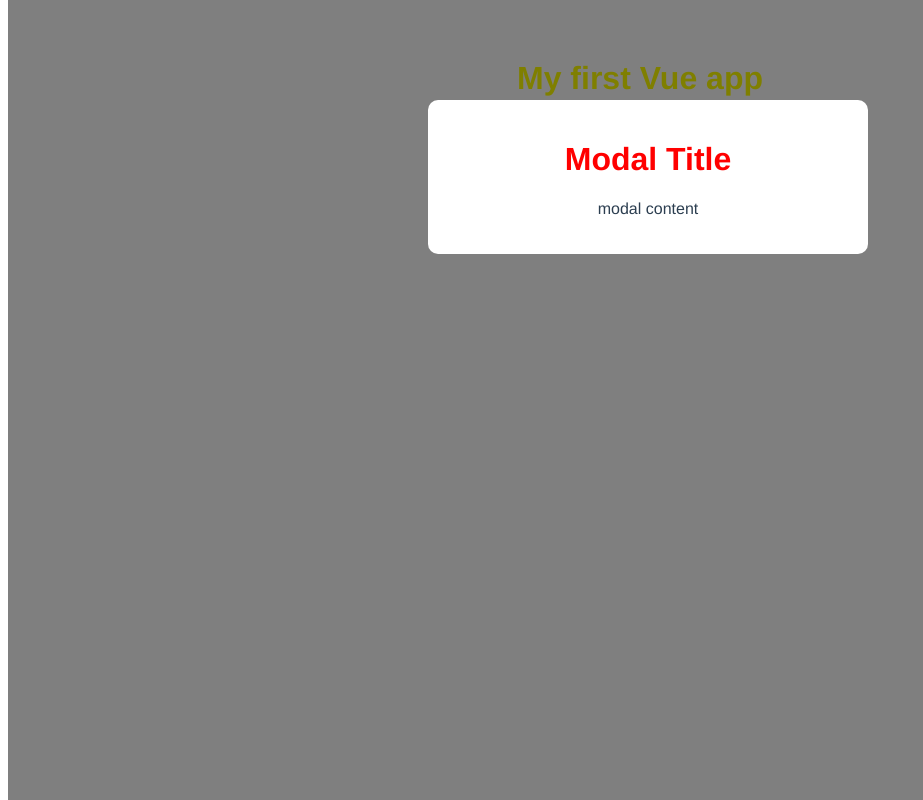
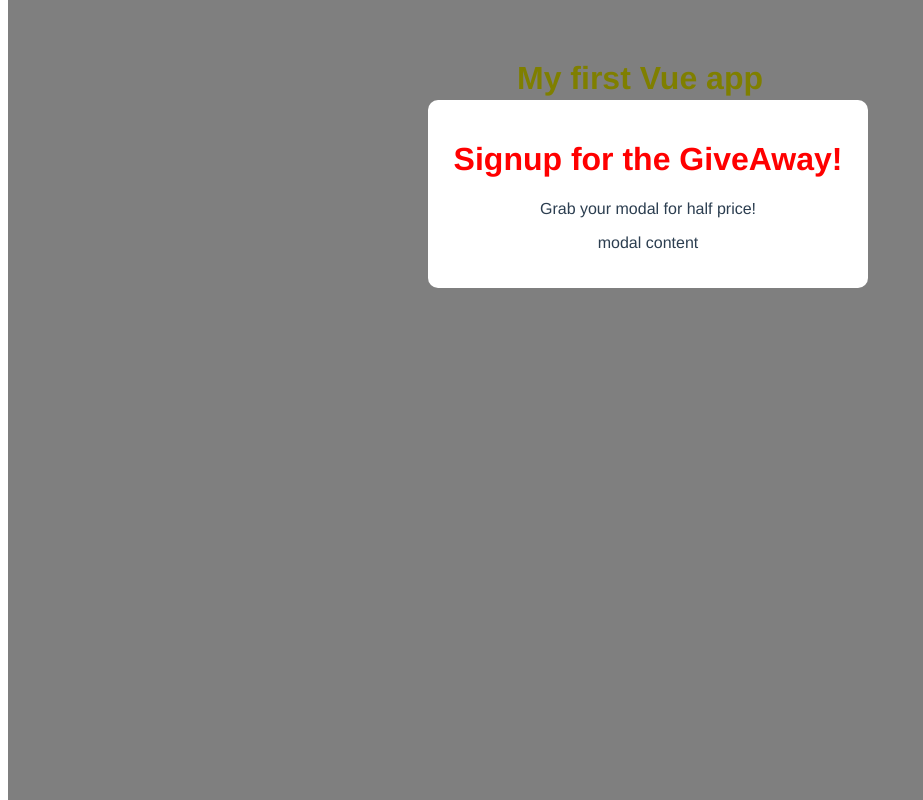
Before and after one commit to mouhsineelachbi/Modal-project-vue3, a Vue app: page / in a window 1280 px wide. Shown: the whole page, without its empty margins (0-923 px from the left). Built offline with nearby package versions, Linux system fonts and the light colour scheme; the HTML template or start-up script is replaced by a standard one.

Commit message:
props binding

```diff
--- a/src/App.vue
+++ b/src/App.vue
@@ -1,6 +1,6 @@
 <template>
   <h1>My first Vue app</h1>
-  <Modal />
+  <Modal :header="header" :text="text" />
 </template>
 
 <script>
@@ -10,6 +10,13 @@
   name: "App",
   components: {
     Modal
+  },
+  data() {
+    return {
+      title: '',
+      header: 'Signup for the GiveAway!',
+      text: 'Grab your modal for half price!'
+    }
   }
 };
 </script>
--- a/src/components/Modal.vue
+++ b/src/components/Modal.vue
@@ -1,11 +1,19 @@
 <template>
     <div class="backdrop">
         <div class="modal">
-            <h1>Modal Title</h1>
+            <!--<h1>Modal Title</h1>-->
+            <h1>{{ header }}</h1>
+            <p>{{ text }}</p>
             <p>modal content</p>
         </div>
     </div>
 </template>
+
+<script>
+export default {
+    props: ['header', 'text']
+}
+</script>
 
 <style scoped>
 .modal {
```
